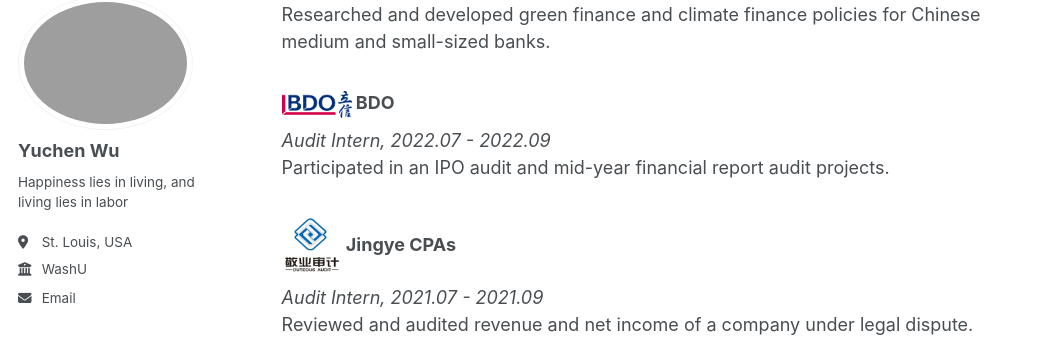
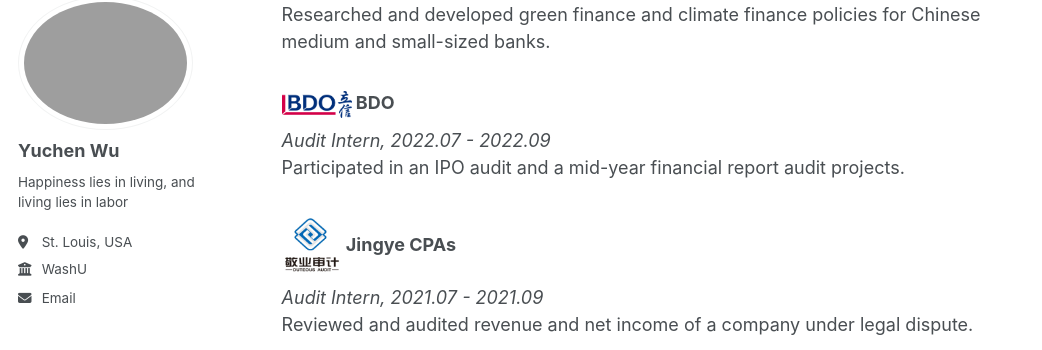
Before and after one commit to yuchen0709/yuchen0709.github.io, a Jekyll site: the page built from _pages/about.md, in a window 1280 px wide and 900 px high, scrolled down 1521 px. Shown: the part 103-453 px from the top of the window, without its empty margins (0-1042 px from the left). Built offline with Jekyll 4.4.1, drawn with Linux system fonts in a browser that asks for light colours; a script that is not in the unit is left out.

```diff
--- a/_pages/about.md
+++ b/_pages/about.md
@@ -47,7 +47,7 @@ Researched and developed green finance and climate finance policies for Chinese
 
 ### <img src="/images/bdo.png" width="70" alt="Logo">  **BDO**
 _Audit Intern, 2022.07 - 2022.09_
-Participated in an IPO audit and mid-year financial report audit projects.
+Participated in an IPO audit and a mid-year financial report audit projects.
 
 ### <img src="/images/jingye.jpg" width="60" alt="Logo">  **Jingye CPAs**
 _Audit Intern, 2021.07 - 2021.09_
```
